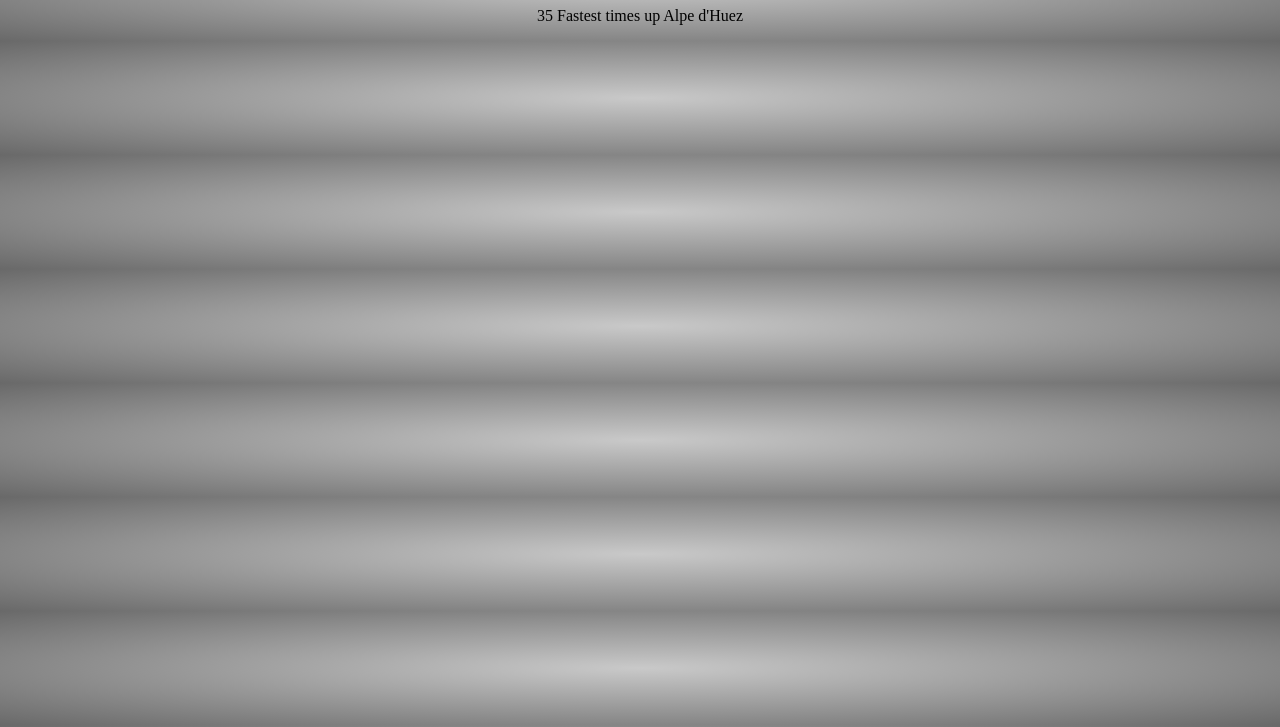
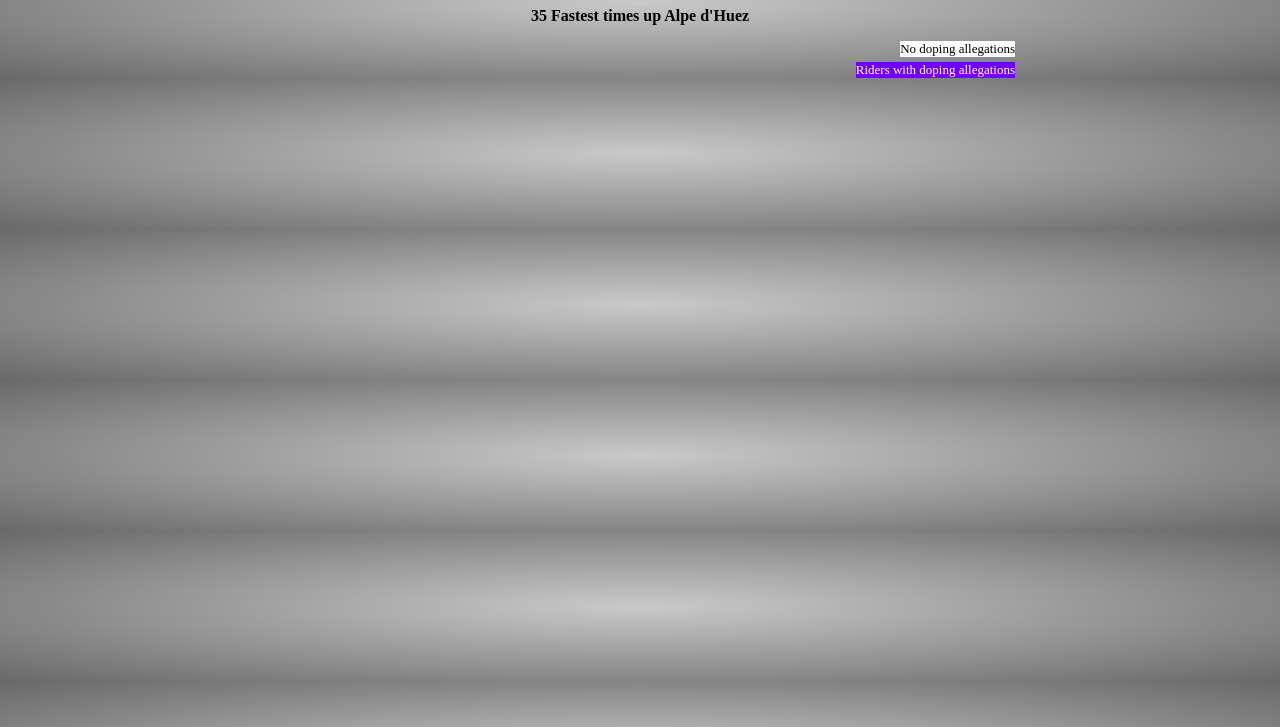
Before and after one commit to menno-van-balen/scatter-plot, a plain HTML site: page index.html in a window 1280 px wide. Shown: the part 73-800 px from the top of the page. Drawn offline with nearby package versions, Linux system fonts and the light colour scheme; no server answers.

Commit message:
added legend

```diff
--- a/index.html
+++ b/index.html
@@ -9,9 +9,13 @@
   <body>
     <div class="chart-wrapper">
       <h1 id="title">Doping in Professional Bicycle Racing</h1>
-      <p>35 Fastest times up Alpe d'Huez</p>
+      <p><b>35 Fastest times up Alpe d'Huez</b></p>
       <div class="chart-container"></div>
-      <div id="legend"></div>
+      <div id="legend">
+        <div id="white">No doping allegations</div>
+        <br />
+        <div id="blue">Riders with doping allegations</div>
+      </div>
     </div>
 
     <script src="https://d3js.org/d3.v5.min.js"></script>
--- a/styles.css
+++ b/styles.css
@@ -3,6 +3,10 @@ body {
   background: content-box
     radial-gradient(rgb(201, 201, 201), rgb(105, 105, 105));
 }
+/*
+.chart-wrapper {
+  margin: 50px;
+} */
 
 svg {
   border: 2px solid black;
@@ -23,9 +27,24 @@ svg {
   border-radius: 8px;
 }
 
-.source {
+#legend {
+  margin-right: 257px;
   text-align: right;
-  margin-right: 14vw;
+  font-size: small;
+}
+
+#white {
+  float: right;
+  width: fit-content;
+  background-color: white;
+}
+
+#blue {
+  margin-top: 5px;
+  float: right;
+  width: fit-content;
+  background-color: rgb(111, 0, 255);
+  color: white;
 }
 
 a {
```
